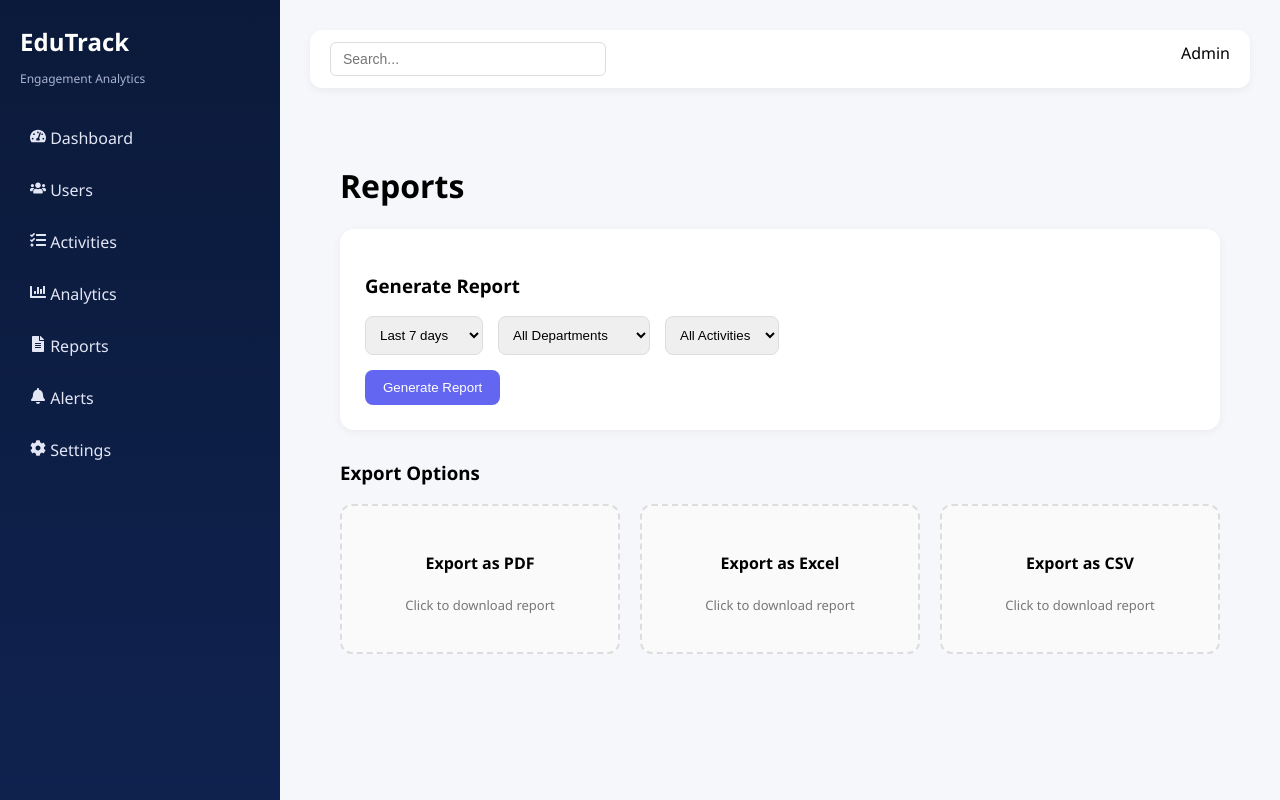
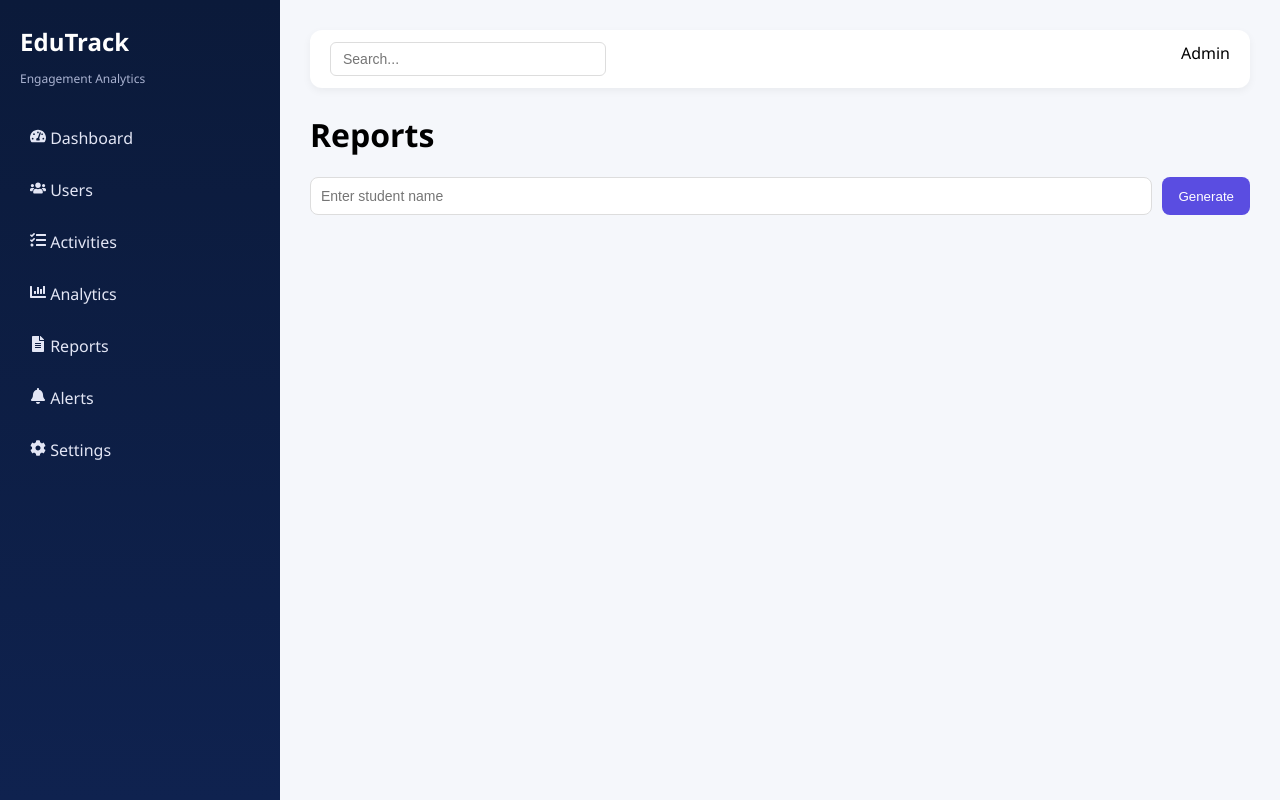
Before and after one commit to Areya911/engagementTracking, a React (Create React App) app in the folder client/: page /admin/reports in a window 1280 px wide. Built offline with nearby package versions, Linux system fonts and the light colour scheme.

Commit message:
Fixed report generation page

```diff
--- a/client/src/pages/admin/Reports.js
+++ b/client/src/pages/admin/Reports.js
@@ -1,205 +1,124 @@
 import { useState } from "react";
 import API from "../../api/axios";
-import * as XLSX from "xlsx";
-import jsPDF from "jspdf";
 
 export default function Reports() {
-  const [dateRange, setDateRange] = useState("7");
-  const [department, setDepartment] = useState("All");
-  const [activityType, setActivityType] = useState("All");
-  const [reportData, setReportData] = useState(null);
+
+  const [search, setSearch] = useState("");
+  const [report, setReport] = useState(null);
 
   const generateReport = async () => {
-    try {
-      const res = await API.get("/dashboard", {
-        params: {
-          range: dateRange,
-          department,
-          activityType
-        }
-      });
+    const users = await API.get("/users");
+    const found = users.data.find(u =>
+      u.name.toLowerCase().includes(search.toLowerCase())
+    );
 
-      setReportData(res.data);
-    } catch (err) {
-      alert("Failed to generate report");
+    if (!found) {
+      alert("Student not found");
+      return;
     }
-  };
 
-  /* ================= CSV EXPORT ================= */
-  const exportCSV = () => {
-    if (!reportData) return alert("Generate report first");
-
-    const rows = reportData.activityStats.map(a => ({
-      Activity: a.name,
-      Participants: a.participants
-    }));
-
-    const ws = XLSX.utils.json_to_sheet(rows);
-    const wb = XLSX.utils.book_new();
-    XLSX.utils.book_append_sheet(wb, ws, "Report");
-    XLSX.writeFile(wb, "engagement_report.csv");
-  };
-
-  /* ================= EXCEL EXPORT ================= */
-  const exportExcel = () => {
-    if (!reportData) return alert("Generate report first");
-
-    const rows = reportData.activityStats.map(a => ({
-      Activity: a.name,
-      Participants: a.participants
-    }));
-
-    const ws = XLSX.utils.json_to_sheet(rows);
-    const wb = XLSX.utils.book_new();
-    XLSX.utils.book_append_sheet(wb, ws, "Report");
-    XLSX.writeFile(wb, "engagement_report.xlsx");
-  };
-
-  /* ================= PDF EXPORT ================= */
-  const exportPDF = () => {
-    if (!reportData) return alert("Generate report first");
-
-    const doc = new jsPDF();
-    doc.text("Engagement Report", 20, 20);
-
-    let y = 40;
-    reportData.activityStats.forEach(a => {
-      doc.text(`${a.name} - Participants: ${a.participants}`, 20, y);
-      y += 10;
-    });
-
-    doc.save("engagement_report.pdf");
+    const res = await API.get(`/users/report/${found._id}`);
+    setReport(res.data);
   };
 
   return (
-    <div style={{ padding: 30 }}>
+    <div>
+
       <h1>Reports</h1>
 
-      {/* GENERATE REPORT PANEL */}
-      <div style={card}>
-        <h3>Generate Report</h3>
-
-        <div style={filters}>
-          <select value={dateRange} onChange={e => setDateRange(e.target.value)} style={select}>
-            <option value="7">Last 7 days</option>
-            <option value="30">Last 30 days</option>
-            <option value="90">Last 90 days</option>
-          </select>
-
-          <select value={department} onChange={e => setDepartment(e.target.value)} style={select}>
-            <option>All Departments</option>
-            <option>Computer Science</option>
-            <option>IT</option>
-            <option>ECE</option>
-          </select>
-
-          <select value={activityType} onChange={e => setActivityType(e.target.value)} style={select}>
-            <option>All Activities</option>
-            <option>Quiz</option>
-            <option>Assignment</option>
-            <option>Video</option>
-            <option>Live</option>
-          </select>
-        </div>
-
-        <button style={generateBtn} onClick={generateReport}>
-          Generate Report
+      <div style={searchBox}>
+        <input
+          placeholder="Enter student name"
+          value={search}
+          onChange={e => setSearch(e.target.value)}
+          style={input}
+        />
+        <button style={btn} onClick={generateReport}>
+          Generate
         </button>
       </div>
 
-      {/* EXPORT OPTIONS */}
-      <div style={{ marginTop: 30 }}>
-        <h3>Export Options</h3>
+      {report && (
+        <div style={card}>
 
-        <div style={exportGrid}>
-          <ExportCard title="Export as PDF" onClick={exportPDF} />
-          <ExportCard title="Export as Excel" onClick={exportExcel} />
-          <ExportCard title="Export as CSV" onClick={exportCSV} />
-        </div>
-      </div>
+          <h2>{report.user.name}</h2>
+          <p>{report.user.department}</p>
 
-      {/* REPORT PREVIEW */}
-      {reportData && (
-        <div style={{ marginTop: 30 }}>
-          <h3>Report Preview</h3>
+          <div style={statsRow}>
+            <Stat title="Engagement Score" value={`${report.engagementScore}/100`} />
+            <Stat title="Total Activities" value={report.totalActivities} />
+            <Stat title="Attended" value={report.attended} />
+            <Stat title="Completed" value={report.completed} />
+          </div>
 
-          <div style={card}>
-            <p><b>Total Users:</b> {reportData.totalUsers}</p>
-            <p><b>Total Activities:</b> {reportData.totalActivities}</p>
-            <p><b>Total Engagements:</b> {reportData.totalEngagements}</p>
+          <h3>Registered Events</h3>
+          {report.engagements.map(e => (
+            <div key={e._id} style={engRow}>
+              <span>{e.activity?.name}</span>
+              <span>{e.attendanceStatus}</span>
+            </div>
+          ))}
 
-            <h4 style={{ marginTop: 15 }}>Top Activities</h4>
-
-            {reportData.activityStats.map((a, i) => (
-              <div key={i} style={row}>
-                {a.name} — {a.participants} participants
-              </div>
-            ))}
-          </div>
         </div>
       )}
+
     </div>
   );
 }
 
-function ExportCard({ title, onClick }) {
+function Stat({ title, value }) {
   return (
-    <div style={exportCard} onClick={onClick}>
-      <h4>{title}</h4>
-      <p style={{ fontSize: 13, color: "#777" }}>
-        Click to download report
-      </p>
+    <div style={statBox}>
+      <h3>{value}</h3>
+      <p>{title}</p>
     </div>
   );
 }
 
-/* ===== STYLES ===== */
+/* styles */
 
-const card = {
-  background: "white",
-  padding: 25,
-  borderRadius: 14,
-  boxShadow: "0 2px 10px rgba(0,0,0,0.05)"
+const searchBox = {
+  display: "flex",
+  gap: 10,
+  marginBottom: 20
 };
 
-const filters = {
-  display: "flex",
-  gap: 15,
-  margin: "15px 0"
-};
-
-const select = {
+const input = {
   padding: 10,
   borderRadius: 8,
   border: "1px solid #ddd"
 };
 
-const generateBtn = {
-  background: "#6366f1",
+const btn = {
+  background: "#5a4de1",
   color: "white",
-  padding: "10px 18px",
-  borderRadius: 8,
   border: "none",
-  cursor: "pointer"
+  padding: "10px 16px",
+  borderRadius: 8
 };
 
-const exportGrid = {
-  display: "grid",
-  gridTemplateColumns: "repeat(3,1fr)",
-  gap: 20,
-  marginTop: 15
+const card = {
+  background: "white",
+  padding: 30,
+  borderRadius: 20
 };
 
-const exportCard = {
-  background: "#fafafa",
-  padding: 25,
-  borderRadius: 12,
-  textAlign: "center",
-  border: "2px dashed #ddd",
-  cursor: "pointer"
+const statsRow = {
+  display: "flex",
+  gap: 20,
+  marginTop: 20
 };
 
-const row = {
+const statBox = {
+  background: "#f4f5fa",
+  padding: 20,
+  borderRadius: 15,
+  minWidth: 150
+};
+
+const engRow = {
+  display: "flex",
+  justifyContent: "space-between",
   padding: 10,
   borderBottom: "1px solid #eee"
 };
```
Also changed, not shown: 2 other files (tests, documents, lock files or other folders).
